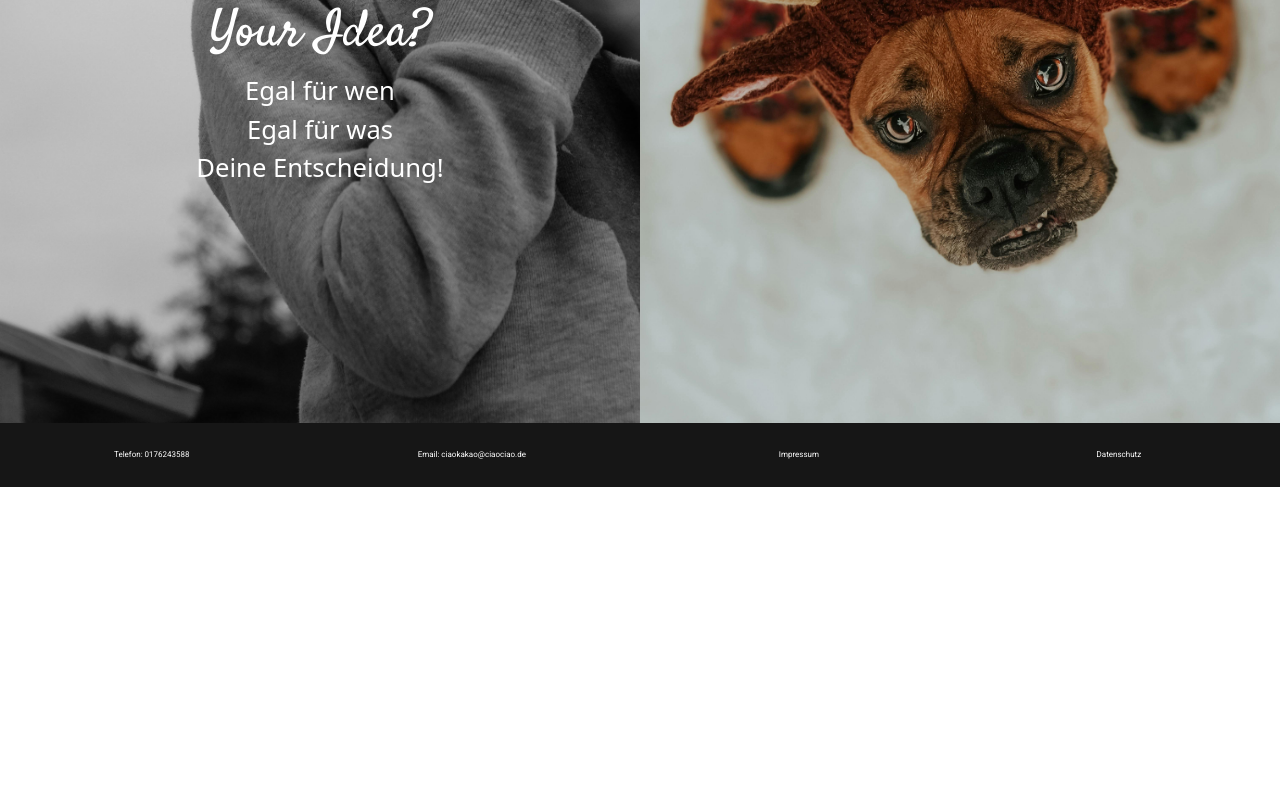
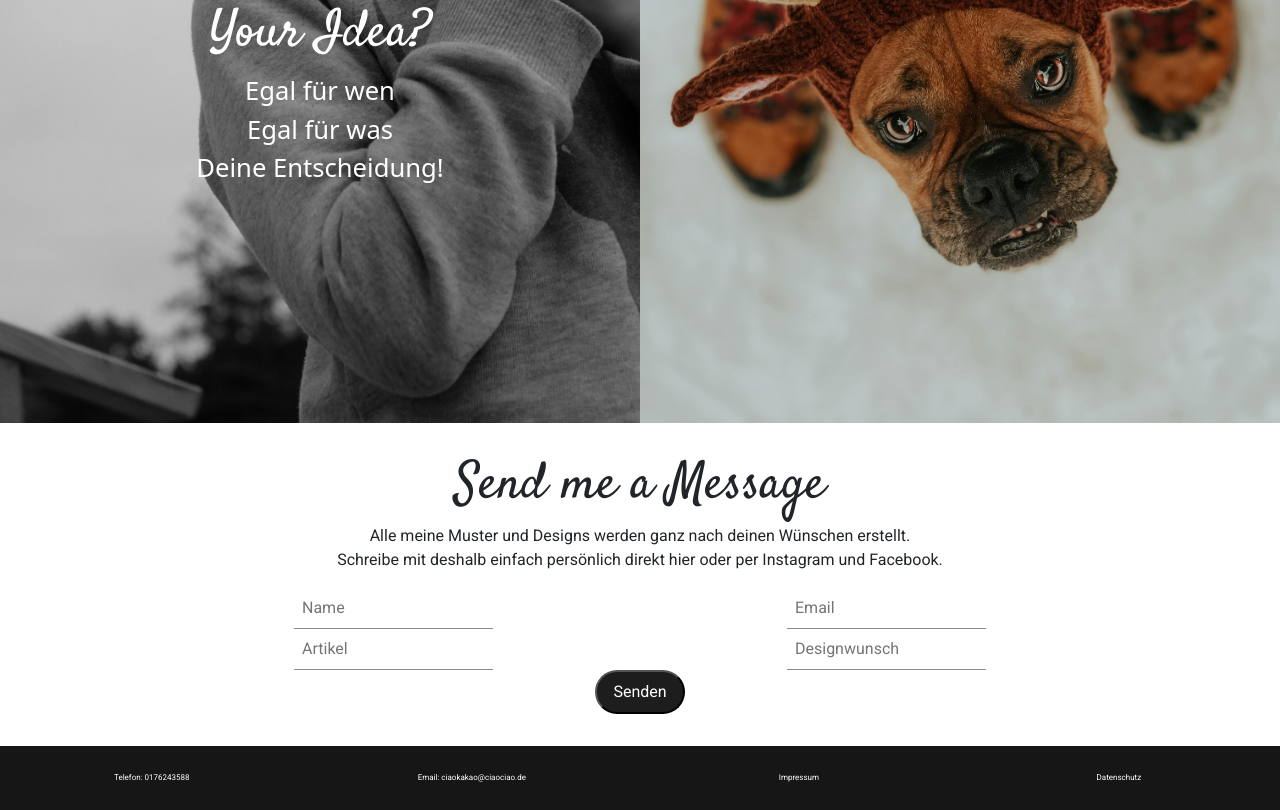
Before and after one commit to DeepEagle/ciaokakao, a plain HTML site: page index.html in a window 1280 px wide. Shown: the part 2361-3171 px from the top of the page. Before the commit the page ends 2848 px from the top, so only its background shows below. Drawn offline with nearby package versions, Linux system fonts and the light colour scheme.

Commit message:
Kontaktfeld angefangen und Bugfix beim Imagslider musste man zweimal drücken

```diff
--- /dev/null
+++ b/css/ciaokakaocontact.css
@@ -0,0 +1,68 @@
+.contactMe{
+  width: 100%;
+  display: flex;
+  align-items: center;
+    flex-direction: column;
+    flex-wrap: nowrap;
+    font-family: roboto;
+    padding-top: 2rem;
+    padding-bottom: 2rem;
+    text-align: center;
+
+}
+
+.contactMe h1{
+  font-family: Satisfy, serif;
+  font-size: clamp(3rem, 4vw, 5rem);
+}
+
+
+.heading{
+  width: 100%;
+  display: flex;
+  flex-direction: column;
+    flex-wrap: nowrap;
+    align-items: center
+}
+.contactField{
+  width: 100%;
+  display: flex;
+  justify-content: space-evenly
+}
+
+.submit{
+  width: 100%;
+  display: flex;
+  align-items: center;
+    justify-content: center;
+}
+
+.buttonSubmit{
+  color: white;
+  background-color: rgb(29,29,29);
+  padding-top: 0.5rem;
+  padding-bottom: 0.5rem;
+  padding-left: 1rem;
+  padding-right: 1rem;
+  border-radius: 24px;
+  transition: transform 0.2s ease-in-out;}
+
+.buttonSubmit:hover{
+  transform: scale(1.1);
+}
+
+.inputMessage{
+  background: transparent;
+  border: none;
+  border-bottom: 1px solid rgba(23, 23, 23, 0.5); /* Dezente dunkle Unterstreichung */
+  color: rgb(23, 23, 23); /* Dunkler Text */
+  padding: 8px;
+  font-size: 1rem;
+  transition: border-bottom 0.3s ease-in-out, box-shadow 0.3s ease-in-out;
+}
+
+.inputMessage:focus{
+  outline: none;
+  border-bottom: 2px solid rgb(23, 23, 23); /* Klare Unterstreichung bei Fokus */
+  box-shadow: 0 3px 5px rgba(23, 23, 23, 0.2);
+}
--- a/index.html
+++ b/index.html
@@ -15,6 +15,7 @@
   <link rel="stylesheet" href="css/ciaokakaoimageslide.css">
   <link rel="stylesheet" href="css/ciaokakaoarticle.css">
   <link rel="stylesheet" href="css/ciaokakaofooter.css">
+  <link rel="stylesheet" href="css/ciaokakaocontact.css">
 
     <body>
       <div class="main">
@@ -86,7 +87,7 @@
           <div id="articleHandMade" class="articledetail">
             <div class="articledescription">
             <h1 class="articleHeading" >Hand Made</h1>
-            <p>Alle meine Produkte sind handgemacht <br>
+            <p class="no-select">Alle meine Produkte sind handgemacht <br>
               Überzeuge dich von sehr guter Qualität <br>
               Ganz nach deinen Wünschen gestaltet</p>
           </div>
@@ -129,6 +130,26 @@
 
         </div>
 
+        <div class="contactMe">
+          <div class="heading">
+            <h1>Send me a Message</h1>
+            <p>Alle meine Muster und Designs werden ganz nach deinen Wünschen erstellt. <br>
+            Schreibe mit deshalb einfach persönlich direkt hier oder per Instagram und Facebook.</p>
+          </div>
+          <div class="contactField">
+            <input class="inputMessage" placeholder="Name" type="text">
+            <input class="inputMessage" placeholder="Email" type="text">
+          </div>
+
+          <div class="contactField">
+            <input class="inputMessage" placeholder="Artikel" type="text">
+            <input class="inputMessage" placeholder="Designwunsch" type="text">
+          </div>
+          <div class="submit">
+            <button class="buttonSubmit">Senden</button>
+          </div>
+        </div>
+
         <div class="footer">
           <div class="contact">
             <p>
--- a/js/ckimageslide.js
+++ b/js/ckimageslide.js
@@ -1,13 +1,6 @@
 let currentIndex = 0;
-const images = document.querySelectorAll('.sliderimg');
-const totalImages = images.length;
-
 function imageButtonPressed (slider) {
-document.getElementById(`imgslide${slider}`).addEventListener('click', () => {
   updateSlider(slider)
-  console.log(slider);
-
-})
 }
 
 function updateSlider(position) {
```
